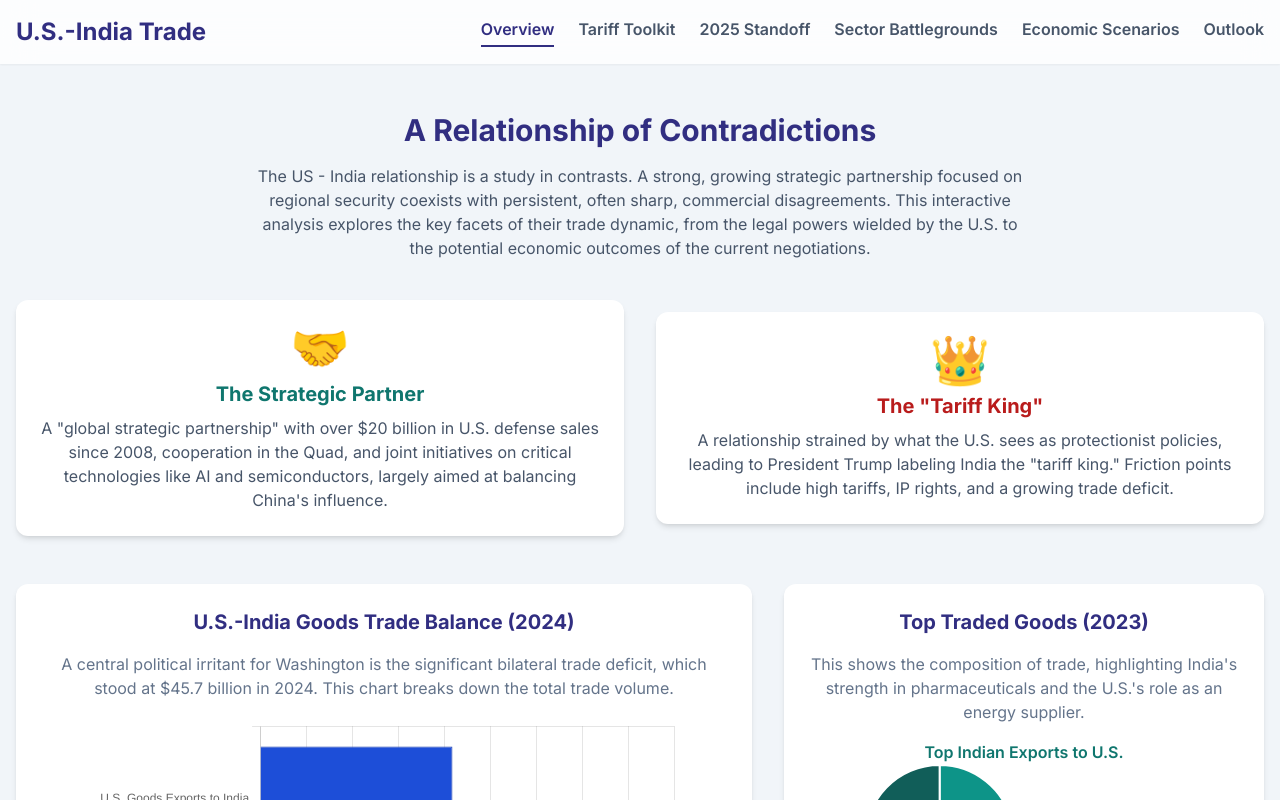
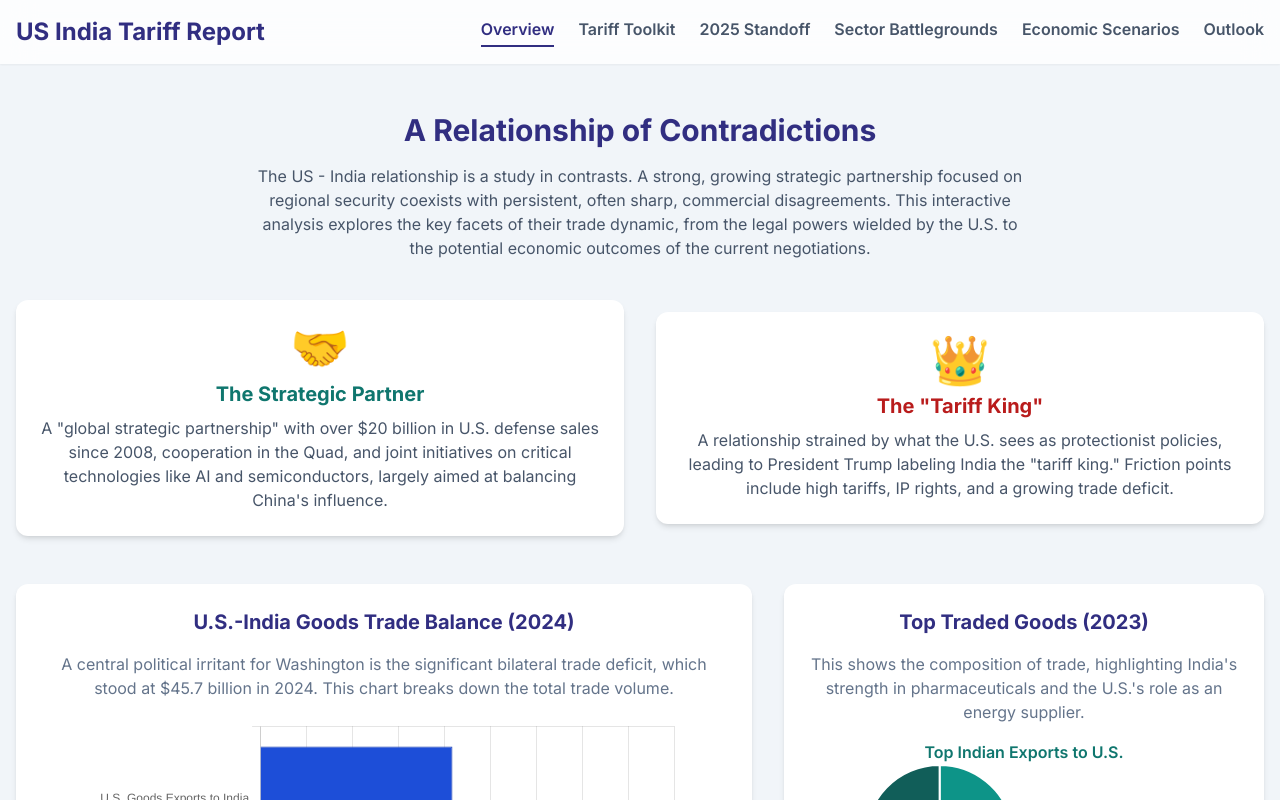
Before and after one commit to YashChaudhary000006/US---India-Tariff-Website, a plain HTML site: page index.html in a window 1280 px wide. Shown: the top 800 px of the page. Drawn offline with nearby package versions, Linux system fonts and the light colour scheme.

Commit message:
Update index.html

```diff
--- a/index.html
+++ b/index.html
@@ -68,7 +68,7 @@
     <header class="bg-white/80 backdrop-blur-lg sticky top-0 z-50 shadow-sm">
         <nav class="container mx-auto px-4">
             <div class="flex justify-between items-center py-4">
-                <h1 class="text-xl md:text-2xl font-bold text-indigo-900">U.S.-India Trade</h1>
+                <h1 class="text-xl md:text-2xl font-bold text-indigo-900">US India Tariff Report</h1>
                 <div class="hidden md:flex space-x-6">
                     <a href="#overview" class="nav-link font-semibold pb-1 border-b-2">Overview</a>
                     <a href="#toolkit" class="nav-link font-semibold pb-1 border-b-2">Tariff Toolkit</a>
```
